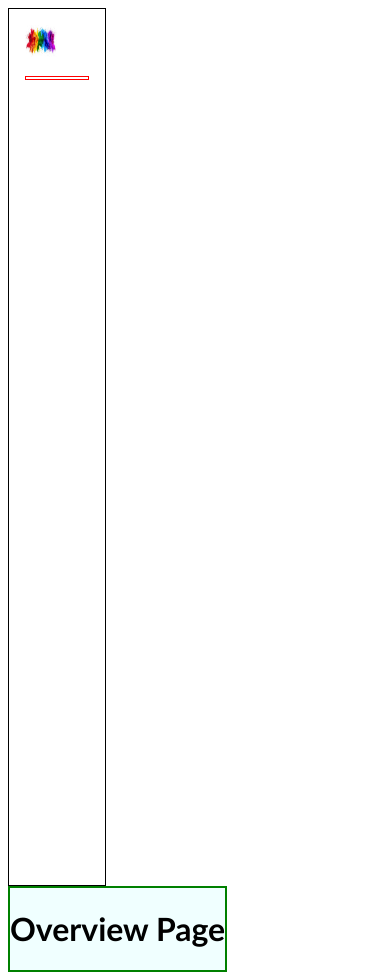
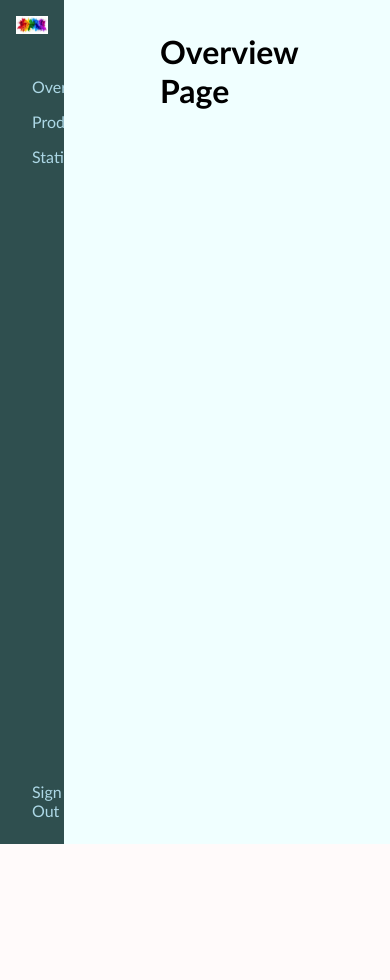
Before and after one commit to banuaggun/dashboard-vue, a Vue app: page / in a window 390 px wide. After the commit the page ends 844 px from the top, so only its background shows below. Built offline with nearby package versions, Linux system fonts and the light colour scheme; some icons are missing.

Commit message:
Sidebar made responsive

```diff
--- a/src/App.vue
+++ b/src/App.vue
@@ -1,31 +1,32 @@
 <template>
-  <div id="app">
-    <div class="wrapper">
-      <Sidebar />
-      <main>
-        <RouterView />
-      </main>
-    </div>
-  </div>
+	<div class="app" id="app">
+		<Sidebar />
+
+		<!-- Content -->
+		<router-view />
+	</div>
 </template>
 
-<script>
+<script setup>
 import Sidebar from './components/Sidebar.vue'
-export default {
-  name: "app",
-  components: { Sidebar },
-}
+
 </script>
 
-<style scoped>
-#app{
-  display:flex;
+<style>
+.app {
+	display: flex;
 }
 
-main{
-  display:flex;
-  flex:1 1 0;
-  border:1px solid green;
+main {
+	flex: 1 1 0;
+	padding: 2rem;
 }
 
+@media (max-width: 1024px) {
+	main{
+    padding-left: 6rem;
+  }
+}
+
+
 </style>
--- a/src/assets/main.css
+++ b/src/assets/main.css
@@ -1,26 +1,28 @@
-#app {
-  margin:0px;
-  padding:0;
-  box-sizing: border-box;
-  font-family: 'Gill Sans', 'Gill Sans MT', Calibri, 'Trebuchet MS', sans-serif;
+:root{
+  --primary:lightblue;
+  --primary__alt:cadetblue;
+  --grey:grey;
+  --dark:darkslategray;
+  --dark__alt:khaki;
+  --light:snow;
+  --sidebar__width:300px;
 }
 
-
-button{
-  border:none;
-  background-color: transparent;
-  outline:none;
+* {
+	margin: 0;
+	padding: 0;
+	box-sizing: border-box;
+	font-family:'Gill Sans', 'Gill Sans MT', Calibri, 'Trebuchet MS', sans-serif;
 }
 
-a,
-.green {
-  text-decoration: none;
-  color: hsla(160, 100%, 37%, 1);
-  transition: 0.4s;
+body {
+	background: var(--light);
 }
 
-@media (hover: hover) {
-  a:hover {
-    background-color: hsla(160, 100%, 37%, 0.2);
-  }
+button {
+	cursor: pointer;
+	appearance: none;
+	border: none;
+	outline: none;
+	background: none;
 }
--- a/src/components/Sidebar.vue
+++ b/src/components/Sidebar.vue
@@ -1,39 +1,46 @@
 <template>
 	<aside :class="`${is__expanded ? 'is__expanded' : ''}`">
+
     <div class="logo">
-      <img :src="logoUrl" alt="vue"/>
+			<img :src="logoURL" alt="Vue" />
 		</div>
+
 		<div class="menu__toggle__wrap">
-      <button class="menu__toggle__wrap__arrow" @click="ToggleMenu">
-        <span>
+			<button class="menu__toggle__arrow" @click="ToggleMenu">
+				<span class="icon">
           <i class="ph-fill ph-caret-circle-double-right"></i>
         </span>
 			</button>
 		</div>
+
+
 		<div class="menu">
 			<RouterLink to="/" class="menu__button">
-        <span>
+				<span class="icon">
           <i class="ph-fill ph-house"></i>
         </span>
 				<span class="menu__text">Overview</span>
 			</RouterLink>
 			<RouterLink to="/products" class="menu__button">
-        <span>
+				<span class="icon">
           <i class="ph-fill ph-cube"></i>
         </span>
 				<span class="menu__text">Products</span>
 			</RouterLink>
 			<RouterLink to="/statistics" class="menu__button">
-        <span>
+				<span class="icon">
           <i class="ph-fill ph-trend-up"></i>
         </span>
 				<span class="menu__text">Statistics</span>
 			</RouterLink>
+
 		</div>
+
 		<div class="flex"></div>
+
 		<div class="menu">
 			<RouterLink to="/signout" class="menu__button">
-        <span>
+				<span class="icon">
           <i class="ph-fill ph-sign-out"></i>
         </span>
 				<span class="menu__text">Sign Out</span>
@@ -43,9 +50,10 @@
 </template>
 
 <script setup>
-import {ref} from 'vue'
-import logoUrl from '../assets/color.jpg'
-const is__expanded = ref(localStorage.getItem("is__expanded") === "true")
+import { ref } from 'vue'
+import logoURL from '../assets/color.jpg'
+
+const is__expanded = ref(localStorage.getItem("is_expanded") === "true")
 
 const ToggleMenu = () => {
 	is__expanded.value = !is__expanded.value
@@ -53,100 +61,135 @@ const ToggleMenu = () => {
 }
 </script>
 
-<style>
-aside{
-  display:flex;
+<style scoped>
+aside {
+  display: flex;
 	flex-direction: column;
-  width:calc(2rem + 32px);
-  overflow:hidden;
-  min-height:100vh;
-  padding:1rem;
 
-  transition:0.2s ease-in-out;
+	background-color: var(--dark);
+	color: var(--light);
 
-  border:1px solid black;
+	width: calc(2rem + 32px);
+	overflow: hidden;
+	min-height: 100vh;
+	padding: 1rem;
+
+	transition: 0.2s ease-in-out;
 }
 
-.flex{
-  display:flex;
-  flex:1 1 0%;
+aside .flex {
+	flex: 1 1 0%;
 }
 
-.logo{
+aside .logo {
 	margin-bottom: 1rem;
 }
 
-img{
-  width:2rem;
-  height:2rem;
+aside	img {
+	width: 2rem;
 }
 
-.menu__toggle__wrap{
-  display:flex;
+.menu__toggle__wrap {
+	display: flex;
 	justify-content: flex-end;
 	margin-bottom: 1rem;
+
   position: relative;
-  top:0;
+	top: 0;
 	transition: 0.2s ease-in-out;
-  border:1px solid red;
 }
 
-.menu__toggle__wrap__arrow{
+.menu__toggle__arrow {
+	transition: 0.2s ease-in-out;
+}
+
+.menu__toggle__arrow	.icon,
+.menu__button	.icon{
+	font-size: 2rem;
+	color: var(--light);
 	transition: 0.2s ease-out;
 }
 
-.menu__toggle__wrap__arrow i{
-  font-size:2rem;
-  color:green;
-  transition: 0.2s ease-out;
+.menu__toggle__arrow:hover .icon{
+  color: var(--primary);
+	transform: translateX(0.5rem);
 }
 
-.menu__toggle__wrap__arrow:hover i{
-  color:blue;
-  transform:translateX(0.5rem);
+.menu__button .menu__text {
+	opacity: 0;
+	transition: opacity 0.3s ease-in-out;
 }
 
-.menu__button > .menu__text{
-  opacity:0;
-  transition: opacity 0.3s ease-in;
+.menu {
+	margin: 0 -1rem;
 }
 
-.menu{
-  margin:0 -1rem;
-}
-
-.menu__button{
+.menu__button {
 	display: flex;
 	align-items: center;
 	text-decoration: none;
+
 	transition: 0.2s ease-in-out;
 	padding: 0.5rem 1rem;
 }
 
-.menu__button i{
-  font-size:2rem;
-  color:purple;
+.menu__text {
+	color: var(--light);
 	transition: 0.2s ease-in-out;
 }
 
-.menu__text{
-  color:purple;
-  transition: 0.2s ease-in-out;
+.menu__button:hover {
+	background-color: var(--dark-alt);
+}
+
+.menu__button	.icon, .menu__text {
+	color: var(--primary);
+}
+
+.menu__button	.icon, .menu__text {
+	color: var(--primary);
+}
+
+.footer {
+	opacity: 0;
+	transition: opacity 0.3s ease-in-out;
+}
+
+.footer	p {
+	font-size: 0.875rem;
+	color: var(--grey);
+}
+
+.is__expanded {
+	width: var(--sidebar__width);
+}
+
+.is__expanded	.menu__toggle__wrap {
+	top: -3rem;
+}
+
+.is__expanded .menu__toggle__arrow {
+	transform: rotate(-180deg);
+}
+
+.menu__button .menu__text {
+	opacity: 1;
+}
+
+.menu__button .icon {
+	margin-right: 1rem;
 }
 
 
-.menu__button:hover{
-  background-color: azure;
+.footer {
+	opacity: 0;
 }
 
-.menu__button:hover, .menu__text, .menu__button i{
-  color:aqua;
+
+@media (max-width: 1024px) {
+  .footer{
+		position: absolute;
+		z-index: 99;
 	}
-
-.is__expanded{
-  width:300px;
-}
-.is__expanded .menu__button, .menu__text{
-  opacity: 1;
 }
 </style>
```
Lines whose indentation alone changed are shown as unchanged.
